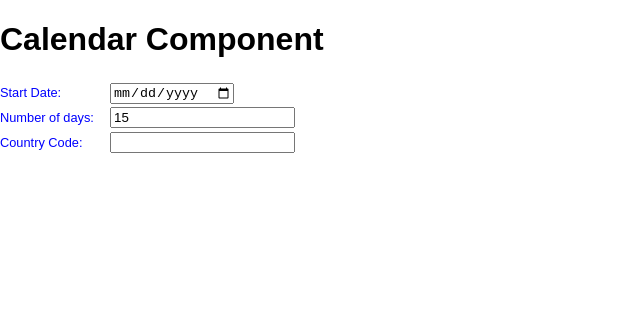
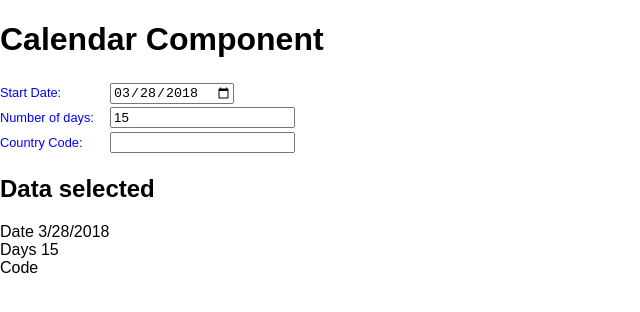
Before and after one commit to elsemaani/CalendarExcercise, a React (Create React App) app in the folder calendar-app/: page / in a window 1280 px wide. Shown: the top 312 px of the page, without its empty margins (0-640 px from the left). Built offline with nearby package versions, Linux system fonts and the light colour scheme.

Commit message:
chore: Binding input fields with state

```diff
--- a/calendar-app/src/components/Calendar.jsx
+++ b/calendar-app/src/components/Calendar.jsx
@@ -6,11 +6,17 @@ class Calendar extends Component {
 
     constructor(props) {
         super(props);
+
+        // initial date
+        let defaultDate = this.getDateValue(new Date());
+
         this.state = {
-            startDate: new Date(),
+            startDate: defaultDate,
             days: 15,
-            country: ''
-        }
+            code: ''
+        };
+
+        //this.updateDays = this.updateDays.bind(this);
     }
 
     static defaultProps = {
@@ -22,22 +28,62 @@ class Calendar extends Component {
     componentDidMount() {
     }
 
+    getDateValue(date) {
+
+        if (!date) {
+            return '';
+        }
+
+        let dtValue = date.toISOString().substring(0, 10);
+        return dtValue;
+    }
+
+    updateDays(e) {
+        // Update the days on state
+        this.setState({days: e.target.value});
+    }
+
+    updateTextField(propName, e) {
+        // Generic function to update the state values according to propName
+        let newState = Object.assign({}, this.state);
+        newState[propName] = e.target.value;
+        this.setState(newState);
+    }
+
+    updateDate(e) {
+        this.setState({startDate: e.target.value});
+    }
+
+    // TODO: optionally, parse date from user input string 'mm/dd/yyyy'
+
+
+
     render() {
+
+        let startDateValue = new Date(this.state.startDate).toLocaleDateString();
+        console.log(this.state.startDate);
+        console.log(startDateValue);
 
         return <div>
             <h1>Calendar Component</h1>
             <div className="input-container">
-                <div className="left-label">{'Start Date:'}</div>
-                <input type="date" value={this.state.date} />
+                <label className="left-label">{'Start Date:'}</label>
+                <input type="date" value={this.state.startDate} onChange={(e)=> this.updateDate(e)} />
             </div>
             <div className="input-container">
-                <div className="left-label">{'Number of days:'}</div>
-                <input type="text" value={this.state.days} />
+                <label className="left-label">{'Number of days:'}</label>
+                <input type="text" value={this.state.days} onChange={(e)=> this.updateTextField('days', e)} />
             </div>
             <div className="input-container">
-                <div className="left-label">{'Country Code:'}</div>
-                <input type="text" value={this.state.country} />
+                <label className="left-label">{'Country Code:'}</label>
+                <input type="text" value={this.state.code} onChange={(e)=> this.updateTextField('code', e)} />
             </div>
+
+            <h2>Data selected</h2>
+            <div>Date {startDateValue}</div>
+            <div>Days {this.state.days}</div>
+            <div>Code {this.state.code}</div>
+
         </div>
     }
 }
```
